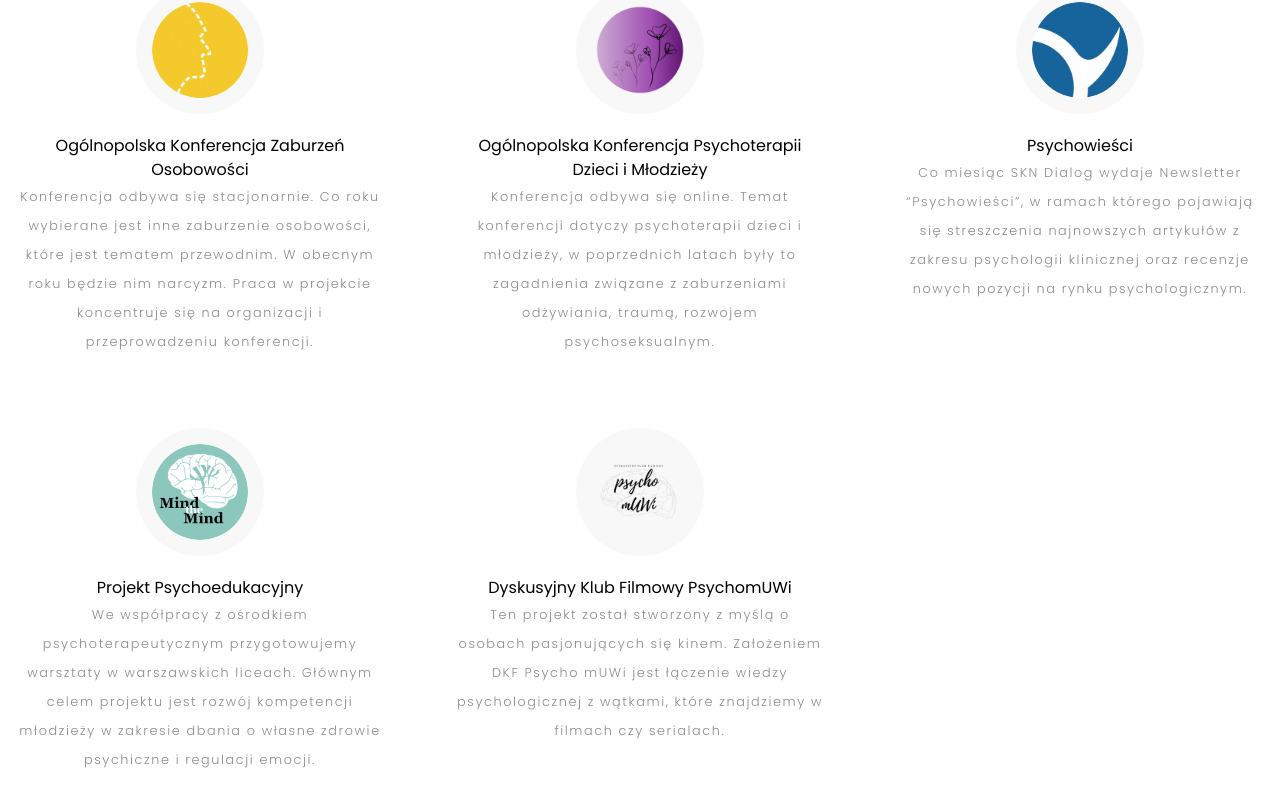
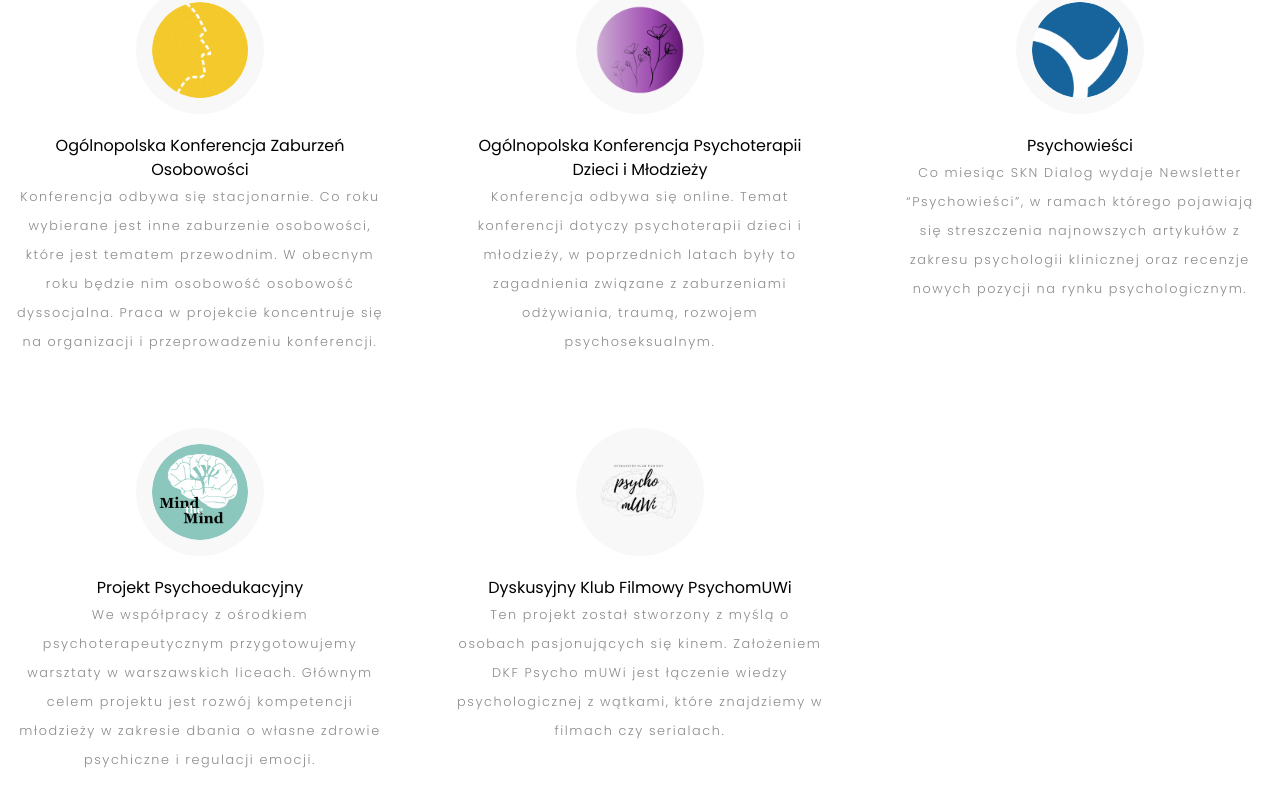
Before and after one commit to Wojstan/skn-dialog, a Next.js app: page / in a window 1280 px wide. Shown: the part 2005-2811 px from the top of the page. Built offline with nearby package versions, Linux system fonts and the light colour scheme.

Commit message:
Add 24/25 changes

```diff
--- a/src/constants/Home.ts
+++ b/src/constants/Home.ts
@@ -27,7 +27,7 @@ export const projects = {
   info: [
     {
       title: 'Ogólnopolska Konferencja Zaburzeń Osobowości',
-      text: 'Konferencja odbywa się stacjonarnie. Co roku wybierane jest inne zaburzenie osobowości, które jest tematem przewodnim. W obecnym roku będzie nim narcyzm. Praca w projekcie koncentruje się na organizacji i przeprowadzeniu konferencji.',
+      text: 'Konferencja odbywa się stacjonarnie. Co roku wybierane jest inne zaburzenie osobowości, które jest tematem przewodnim. W obecnym roku będzie nim osobowość osobowość dyssocjalna. Praca w projekcie koncentruje się na organizacji i przeprowadzeniu konferencji.',
       img: '/images/projects/OKZO.webp',
     },
     {
--- a/src/constants/Join.ts
+++ b/src/constants/Join.ts
@@ -1,6 +1,6 @@
 export const header = {
-  title: 'Najbliższa rekrutacja: październik 2024',
-  text: 'Rekrutacja na rok akademicki 2023/24 została zamknięta',
+  title: 'Najbliższa rekrutacja: październik 2025',
+  text: 'Rekrutacja na rok akademicki 2024/25 została zamknięta',
 }
 
 export const timeline = {
```
